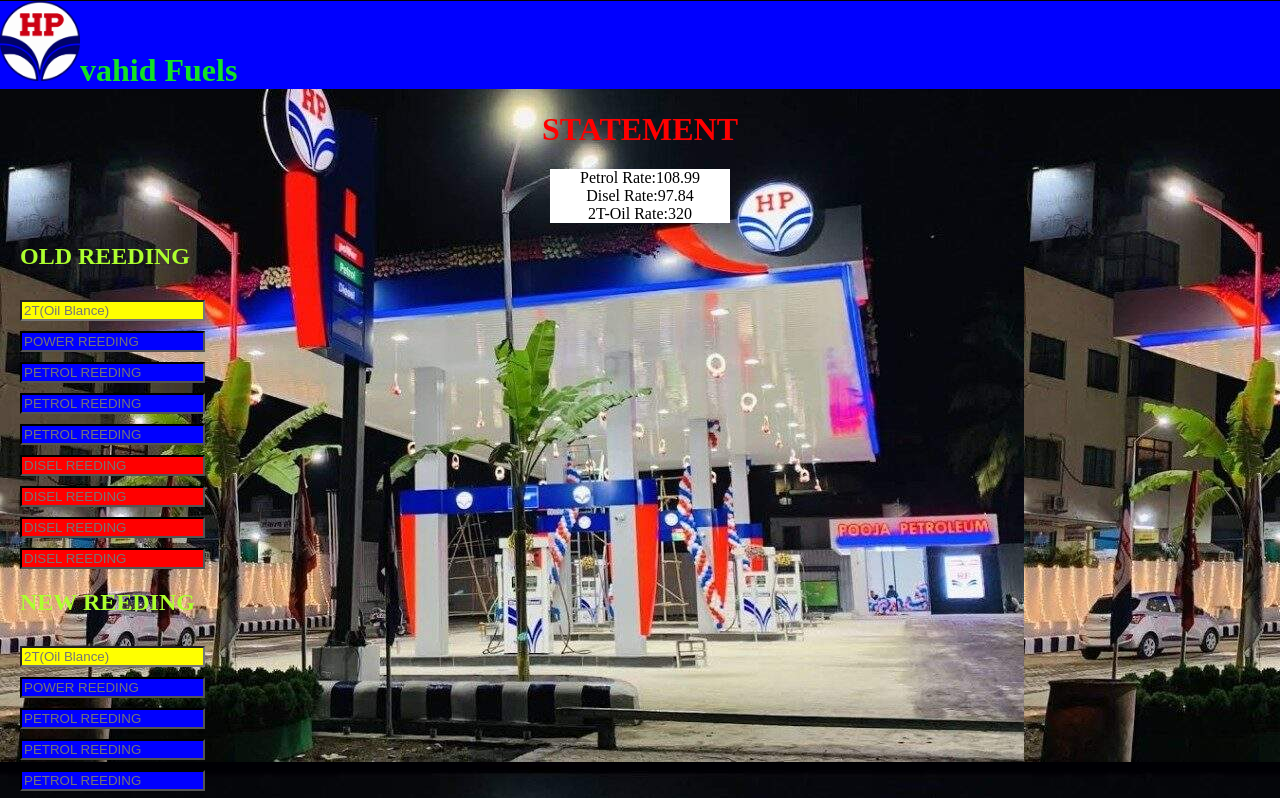
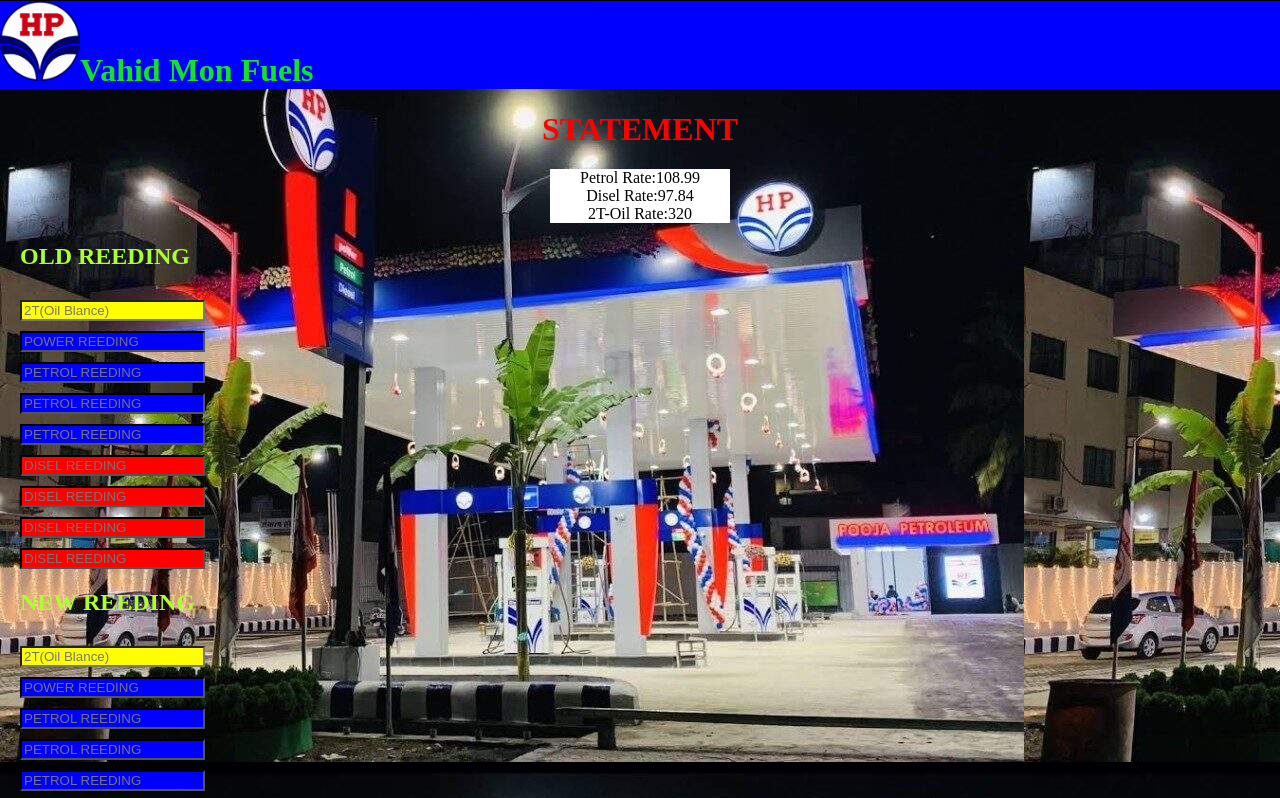
Before and after one commit to mhd-sulu-786/Pumb-Statement, a plain HTML site: page index.html in a window 1280 px wide. Shown: the top 798 px of the page. Drawn offline with Linux system fonts and the light colour scheme.

Commit message:
Update index.html

```diff
--- a/index.html
+++ b/index.html
@@ -13,7 +13,7 @@
 <body>
 
     <div id="navbar">
-        <h1> <img src="img/Pumb/HINDPETRO.NS-6dfea446.png" alt="">vahid Fuels</h1>
+        <h1> <img src="img/Pumb/HINDPETRO.NS-6dfea446.png" alt="">Vahid Mon Fuels</h1>
 
 
     </div>
```
